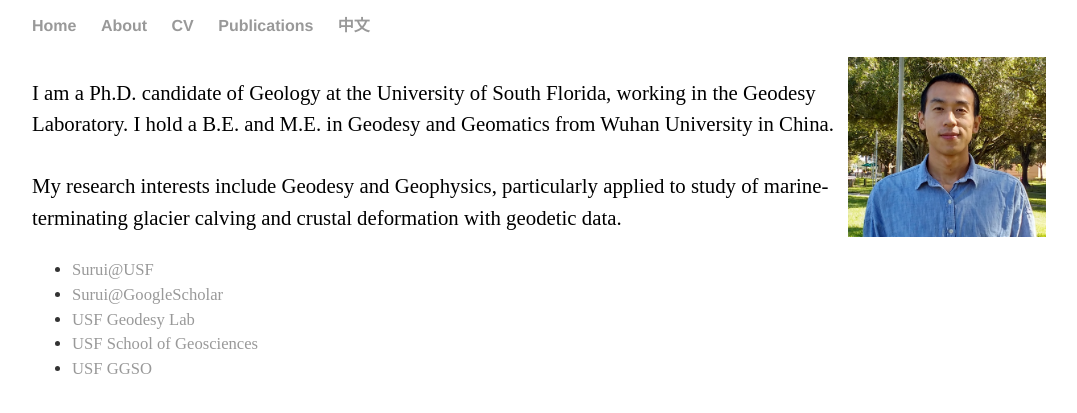
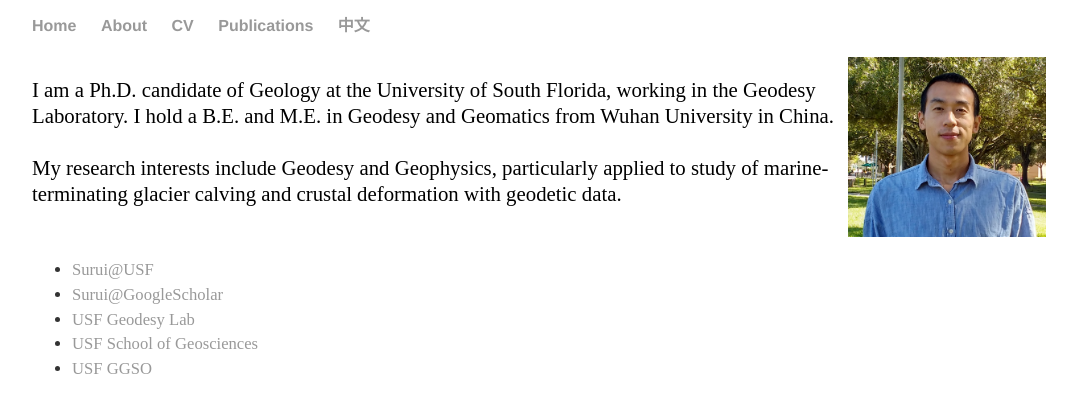
Before and after one commit to suruixie/suruixie.github.io, a Jekyll site: the page built from about/index.html, in a window 1280 px wide. Shown: the top 413 px of the page, without its empty margins (96-1173 px from the left). Built offline with Jekyll 4.4.1, drawn with Linux system fonts in a browser that asks for light colours.

Commit message:
Update index.html

```diff
--- a/about/index.html
+++ b/about/index.html
@@ -2,7 +2,7 @@
 layout: default
 title: About Surui Xie
 ---
-<p style="line-height:150%;">
+<p style="line-height:125%;">
 	<img src="../images/Surui_2018.jpg" height="180" style="float:right; margin-left:10px; margin-right:10px; margin-top:-20px;" />
 	I am a Ph.D. candidate of Geology at the University of South Florida, working in the Geodesy Laboratory. I hold a B.E. and M.E. in Geodesy and Geomatics from Wuhan University in China. <br>
 	<br>
```
